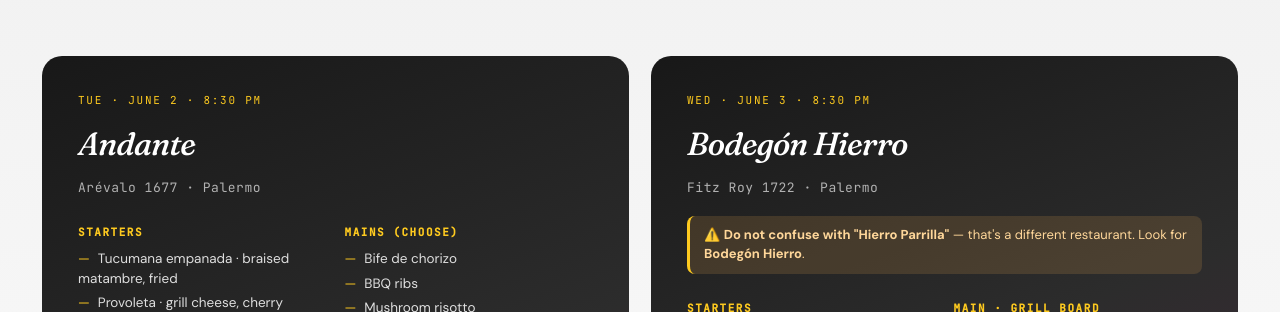
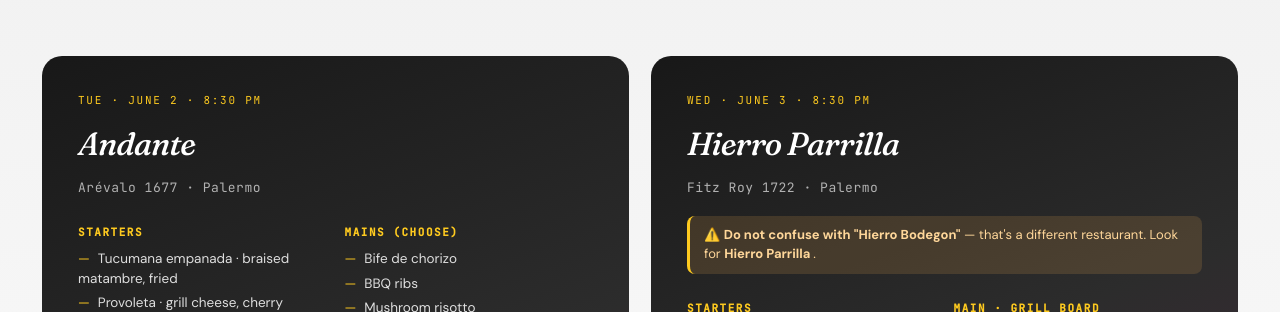
Before and after one commit to victoriaciabattini-bit/AI-Summit, a plain HTML site: page index.html in a window 1280 px wide. Shown: the part 6469-6781 px from the top of the page. Drawn offline with Linux system fonts and the light colour scheme.

Commit message:
index.html

```diff
--- a/index.html
+++ b/index.html
@@ -1708,10 +1708,10 @@
 
       <article class="dinner wed reveal">
         <span class="when">Wed · June 3 · 8:30 PM</span>
-        <h3>Bodegón Hierro</h3>
+        <h3>Hierro Parrilla</h3>
         <span class="addr">Fitz Roy 1722 · Palermo</span>
 
-        <div class="warn">⚠️ <b>Do not confuse with "Hierro Parrilla"</b> — that's a different restaurant. Look for <b>Bodegón Hierro</b>.</div>
+        <div class="warn">⚠️ <b>Do not confuse with "Hierro Bodegon"</b> — that's a different restaurant. Look for <b> Hierro Parrilla </b>.</div>
 
         <div class="menu-grid">
           <div class="course">
@@ -2658,7 +2658,7 @@
         <dt>WiFi</dt><dd>somosworking</dd>
         <dt>Hotels</dt><dd>Hotel Clásico Palermo<br>Be Hollywood Palermo</dd>
         <dt>Tue dinner</dt><dd>Andante · Arévalo 1677 · 8:30 PM</dd>
-        <dt>Wed dinner</dt><dd>Bodegón Hierro · Fitz Roy 1722 · 8:30 PM</dd>
+        <dt>Wed dinner</dt><dd> Hierro Parrilla · Costa Rica 5602 · 8:30 PM</dd>
         <dt>Material req.</dt><dd>At least 1 day in advance</dd>
       </dl>
     </aside>
```
